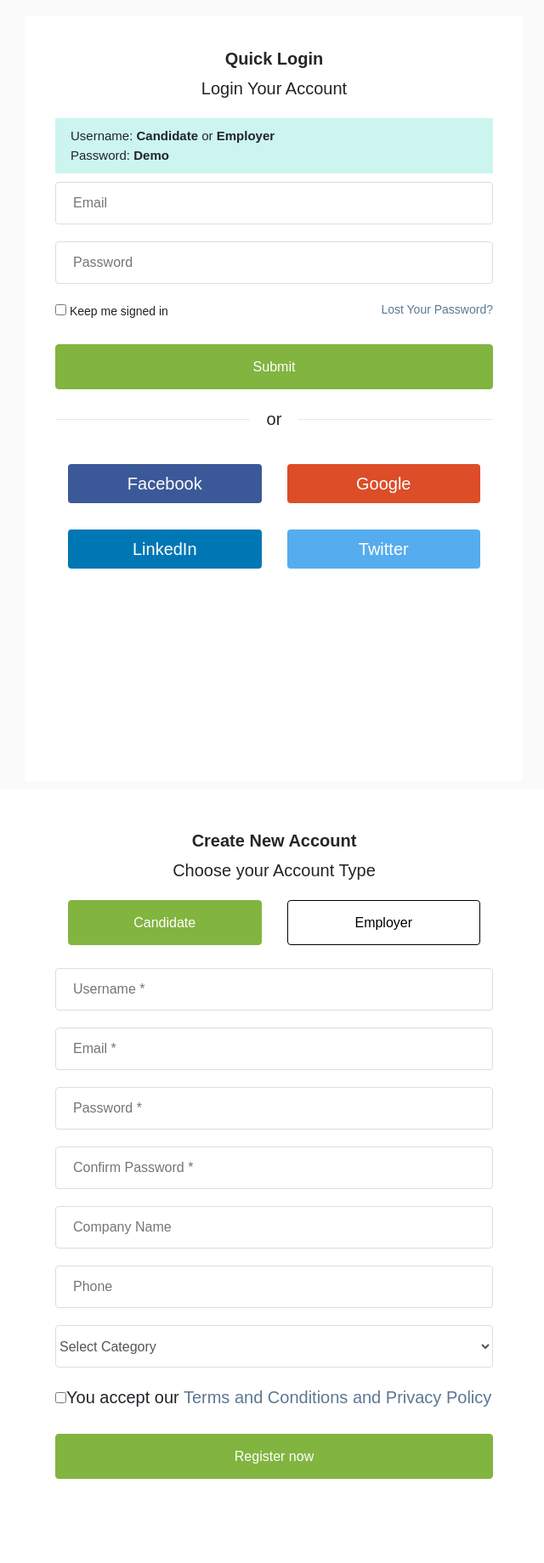
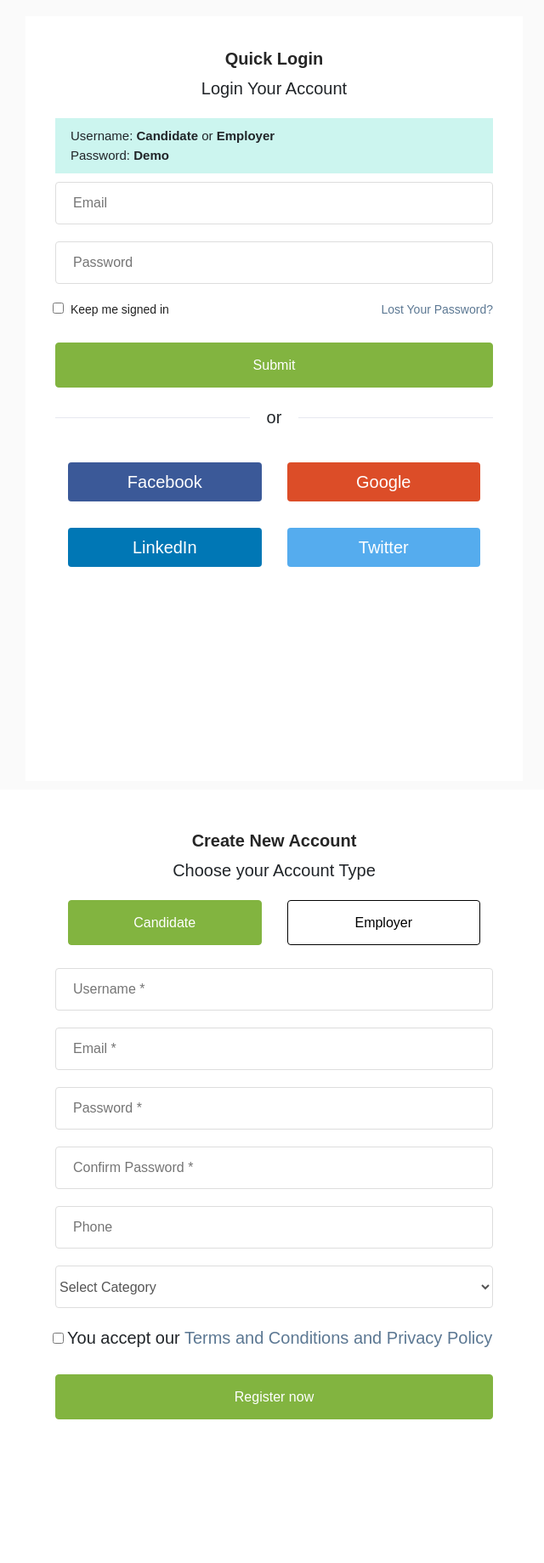
Before and after one commit to manish25A/Real_World_Project, a Django app: page /candidatecreate in a window 1280 px wide. Shown: the part 114-1953 px from the top of the page at 85% size, without its empty margins (30-670 px from the left). Run offline with Django 3.2, Linux system fonts and the light colour scheme; parts of the project's set-up code (start-up, migrations or seed data) failed here and were passed over; some libraries are stand-ins or nearby versions.

Commit message:
Login Remade

```diff
--- a/main_app/static/css/Login.css
+++ b/main_app/static/css/Login.css
@@ -100,8 +100,7 @@ h3, .h3 {
 
 
 input[type="checkbox"] {
-    margin-right: 5px;
-	margin: 4px 0 0;
+	margin: 0 4px 0 -3px;
     line-height: normal;
 	box-sizing: border-box;
     padding: 0;
--- a/main_app/static/js/script.js
+++ b/main_app/static/js/script.js
@@ -12,3 +12,17 @@ function ShowPasswordCointainer(){
 	  y.style.display = "block";
   }
 }
+
+function ShowForm(){
+  var x = document.getElementsByClassName("employeeForm")[0];
+  var y = document.getElementsByClassName("candidateForm")[0];
+
+  if (x.style.display === "none" && y.style.display === "block"){
+	  x.style.display = "block";
+	  y.style.display = "none";
+	  }
+  else {
+      x.style.display = "none";
+	  y.style.display = "block";
+  }
+}
--- a/main_app/templates/login.html
+++ b/main_app/templates/login.html
@@ -181,46 +181,32 @@
                     <div class="des">Choose your Account Type</div>
                 </div>
 
-                <form name="signupForm" method="post" action='/candidatecreate' class="signupForm">
+                <div class="formGroup formSpaceGap">
+                        <div class="formButtonGroup"><input type="button" class="Button CandidateButton active_role" value="Candidate" tabindex="100" onclick="ShowForm()"></div>
+                        <div class="formButtonGroup"><input type="button" class="Button EmployerButton" value="Employer" tabindex="101" onclick="ShowForm()"></div>
+                </div>
+
+                <!-- Candidate  -->
+                <form name="signupForm" method="post" action='/candidatecreate' id="candidateForm" class="signupForm candidateForm">
                     {% csrf_token %}
-                    <div class="formGroup formSpaceGap">
-                        <div class="formButtonGroup"><input type="button" class="Button CandidateButton active_role"
-                                                            value="Candidate" tabindex="100"></div>
-                        <div class="formButtonGroup"><input type="button" class="Button EmployerButton" value="Employer"
-                                                            tabindex="101"></div>
-                        <!-- <ul class="RoleTab"> -->
-                        <!-- <li class="active"><input id="cadidate" type="radio" name="role" value="wp_job_board_candidate" checked="checked"><label for="cadidate">Candidate</label></li> -->
-                        <!-- <li class=""><input type="radio" id="employer" name="role" value="wp_job_board_employer"><label for="employer">Employer</label></li> -->
-                        <!-- </ul> -->
-                    </div>
 
                     <div class="formGroup">
-                        <input type="text" class="formGroupStyle" name="username" id="register-username"
-                               placeholder="Username *">
+                        <input type="text" class="formGroupStyle" name="username" id="register-username" placeholder="Username *">
                     </div>
                     <div class="formGroup">
-                        <input type="text" class="formGroupStyle" name="email" id="register-email"
-                               placeholder="Email *">
+                        <input type="text" class="formGroupStyle" name="email" id="register-email" placeholder="Email *">
                     </div>
                     <div class="formGroup">
-                        <input type="password" class="formGroupStyle" name="password" id="password"
-                               placeholder="Password *">
+                        <input type="password" class="formGroupStyle" name="password" id="password" placeholder="Password *">
                     </div>
                     <div class="formGroup">
-                        <input type="password" class="formGroupStyle" name="confirm_password" id="confirmpassword"
-                               placeholder="Confirm Password *">
+                        <input type="password" class="formGroupStyle" name="confirm_password" id="confirmpassword" placeholder="Confirm Password *">
                     </div>
                     <div class="formGroup">
-                        <input type="text" class="formGroupStyle" name="company_name" id="register-company-name"
-                               placeholder="Company Name">
-                    </div>
-                    <div class="formGroup">
-                        <input type="text" class="formGroupStyle" name="phone_no" id="register-phone"
-                               placeholder="Phone">
+                        <input type="text" class="formGroupStyle" name="phone_no" id="register-phone" placeholder="Phone">
                     </div>
                     <div class="formGroup SelectWrapper">
-                        <select id="mySelect register-candidate-category" class="Select ShowCandidate"
-                                name="category" tabindex="-1">
+                        <select id="mySelect register-candidate-category" class="Select ShowCandidate" name="category" tabindex="-1">
                             <option selected name="Select Category">Select Category</option>
                             <option name="Accounting / Finance">Accounting / Finance</option>
                             <option name="Automotive Jobs">Automotive Jobs</option>
```
Also changed, not shown: other parts of main_app/templates/login.html (+46 -31 lines).
